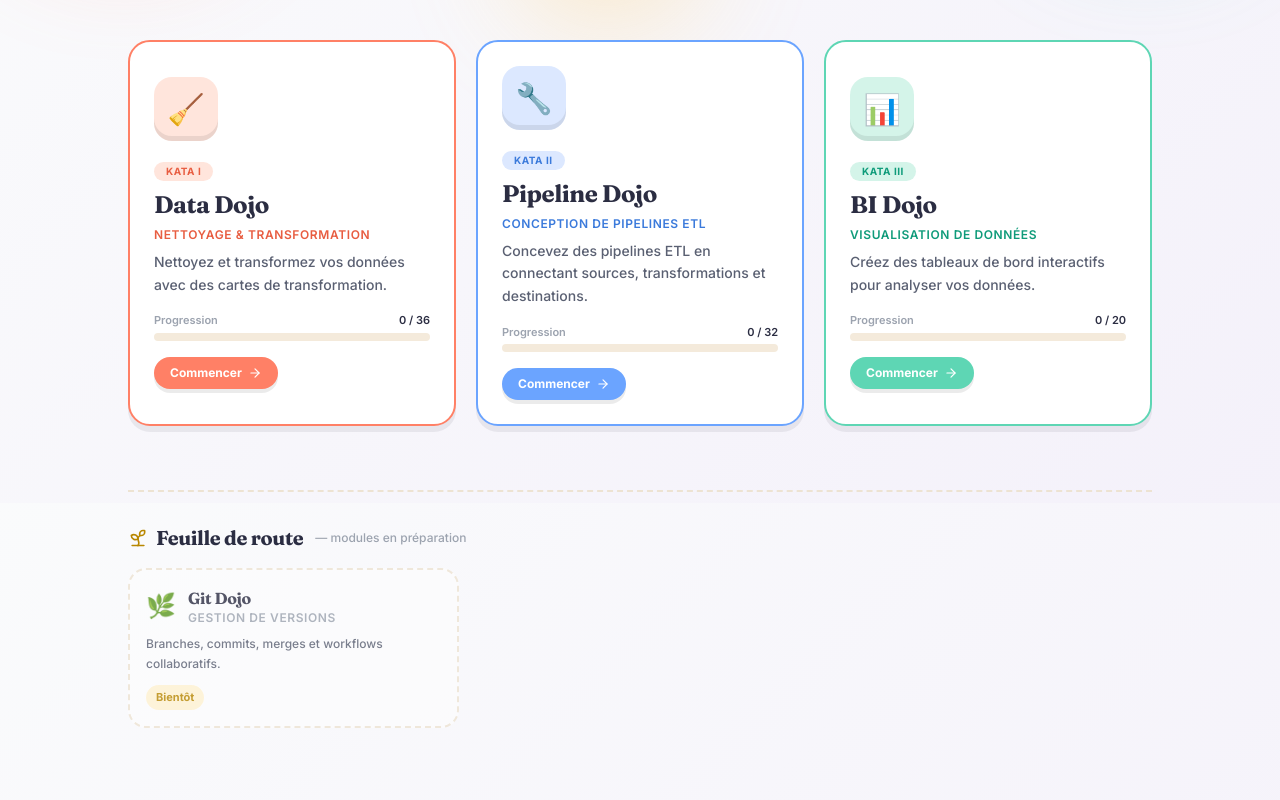
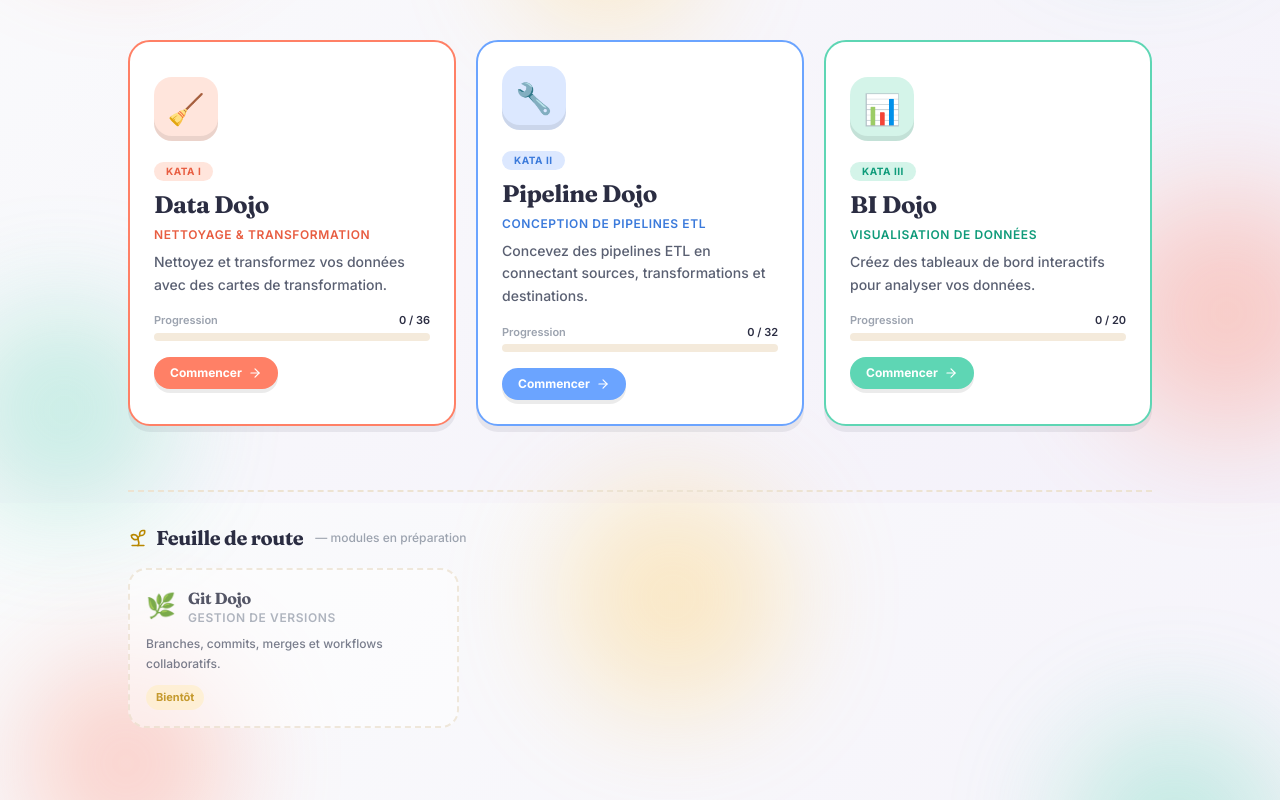
Before and after one commit to Myst4ke/data-engineering-academy, a React (Vite) app: page / in a window 1280 px wide. Shown: the part 297-1097 px from the top of the page. Built offline with nearby package versions, Linux system fonts and the light colour scheme.

Commit message:
style: extend decorative blob pattern to full hub page height
Co-Authored-By: Claude <noreply@anthropic.com>

```diff
--- a/src/Hub.jsx
+++ b/src/Hub.jsx
@@ -126,11 +126,16 @@ export default function Hub() {
 
   return (
     <div className="home-view flex flex-col items-center p-6 relative overflow-x-hidden">
-      {/* Decorative blobs */}
+      {/* Decorative blobs — repeated pattern down the page */}
       <div className="hero-blobs" aria-hidden="true">
         <div className="blob" style={{ top: 20, left: '8%', width: 260, height: 260, background: '#FF8066' }} />
         <div className="blob" style={{ top: 50, right: '10%', width: 220, height: 220, background: '#5ED6B4' }} />
         <div className="blob" style={{ top: 180, left: '42%', width: 180, height: 180, background: '#FFC857' }} />
+        <div className="blob" style={{ top: '45%', right: '4%', width: 240, height: 240, background: '#FF8066' }} />
+        <div className="blob" style={{ top: '55%', left: '6%', width: 200, height: 200, background: '#5ED6B4' }} />
+        <div className="blob" style={{ top: '70%', left: '45%', width: 220, height: 220, background: '#FFC857' }} />
+        <div className="blob" style={{ top: '85%', left: '10%', width: 200, height: 200, background: '#FF8066' }} />
+        <div className="blob" style={{ top: '90%', right: '8%', width: 220, height: 220, background: '#5ED6B4' }} />
       </div>
 
       <div className="max-w-5xl w-full mx-auto pt-12 sm:pt-16 pb-12">
--- a/src/index.css
+++ b/src/index.css
@@ -390,9 +390,10 @@ textarea:focus-visible {
 /* Blobs décoratifs pour les heroes */
 .hero-blobs {
   position: absolute;
-  inset: -40px -10% 0 -10%;
+  inset: -40px -10% -40px -10%;
   pointer-events: none;
   z-index: -1;
+  overflow: hidden;
 }
 .hero-blobs .blob {
   position: absolute;
```
